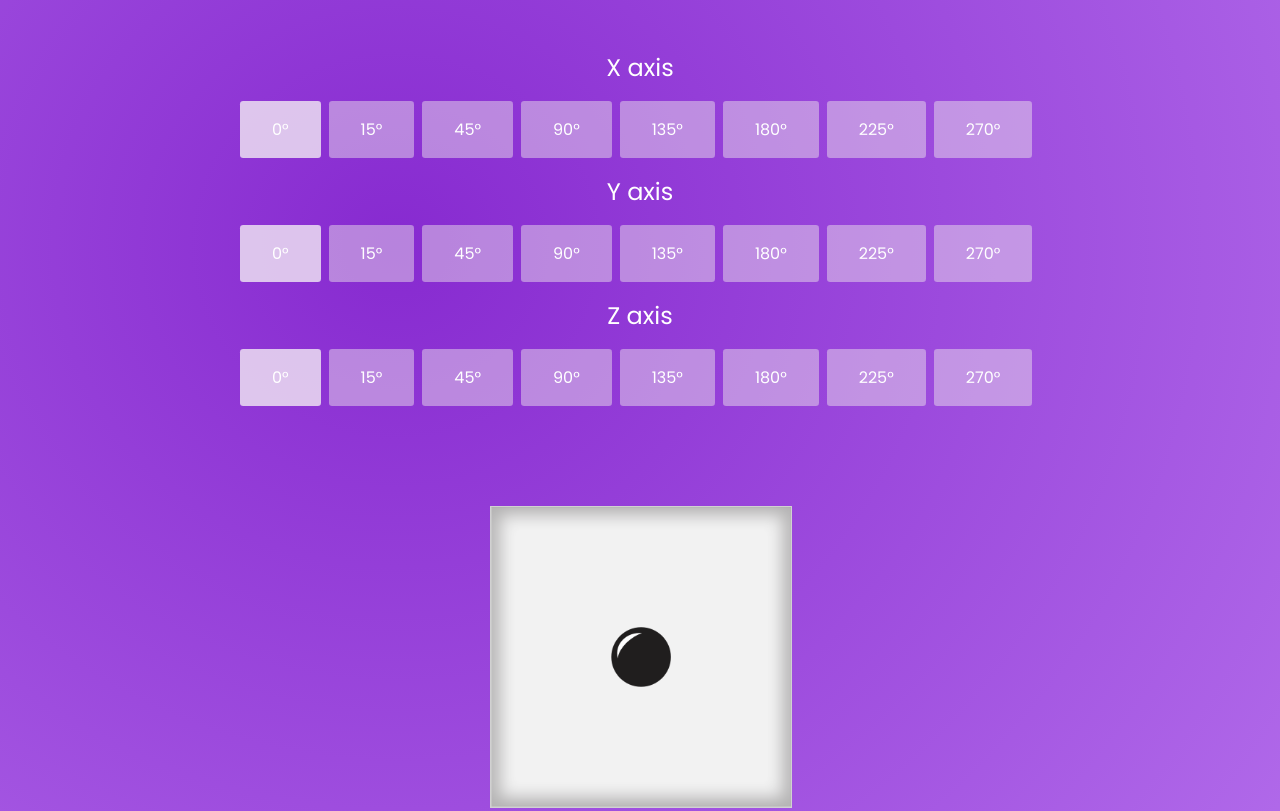
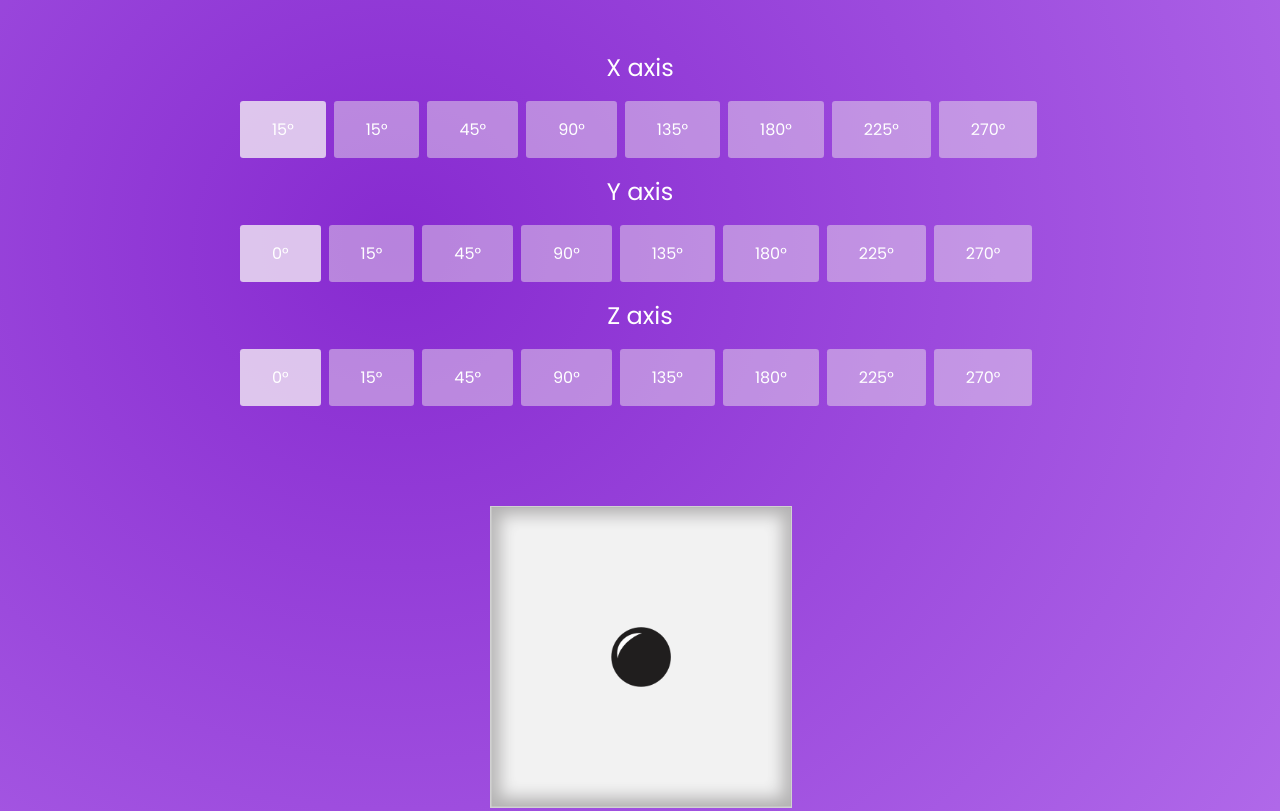
Before and after one commit to gabrielolvmd/3D-Dice, a plain HTML site: page index.html in a window 1280 px wide. Shown: the top 811 px of the page. Drawn offline with Linux system fonts and the light colour scheme.

Commit message:
test-commit

```diff
--- a/index.html
+++ b/index.html
@@ -18,7 +18,7 @@
         <div class="x-axis">
 
             <input type="radio" name="x" value="0" id="x-0" checked>
-            <label for="x-0">0&deg</label>
+            <label for="x-0">15&deg</label>
 
             <input type="radio" name="x" value="15" id="x-15">
             <label for="x-15">15&deg</label>
```
